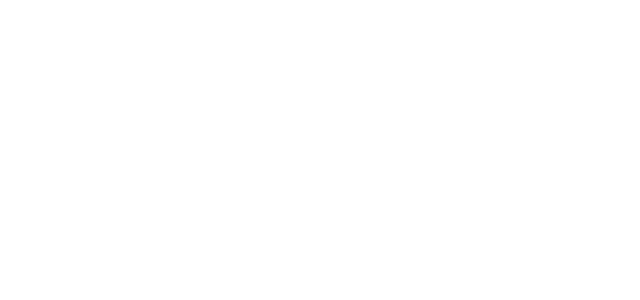
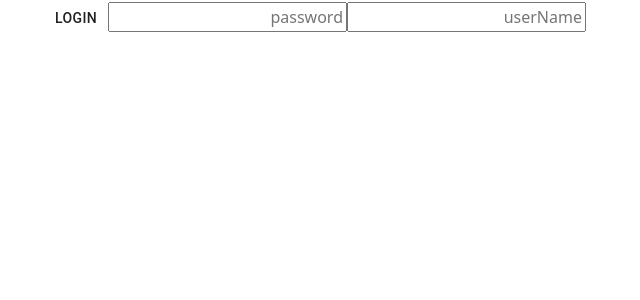
Before and after one commit to RivkiRaizner/Business-project-react, a React (Create React App) app: page /login_manager in a window 1280 px wide. Before the commit this address had no page. Shown: the top 300 px of the page, without its empty margins (325-965 px from the left). Built offline with nearby package versions, Linux system fonts and the light colour scheme.

Commit message:
login is working

```diff
--- a/src/App.js
+++ b/src/App.js
@@ -4,6 +4,7 @@ import { Route, Router, Routes } from 'react-router-dom';
 import Home from './components/Home';
 import About_us from './components/About_us';
 import Schedule_meeting from './components/Schedule_meeting';
+import Login from './components/Login';
 
 
 function App() {
@@ -14,6 +15,7 @@ function App() {
        <Route exact path="/" element={<Home/>}/>
        <Route exact path="/about_us" element={<About_us/>}/>
        <Route exact path="/schedule_meeting" element={<Schedule_meeting/>}/>
+       <Route exact path="/login_manager" element={<Login/>}/>
      </Routes>
     </div>
   );
--- a/src/components/Home.jsx
+++ b/src/components/Home.jsx
@@ -9,6 +9,8 @@ const Home = () => {
             {/* <About_us/> */}
             <Link to="/about_us">About us</Link>
             <Link to="/schedule_meeting">schedule a meeting</Link>
+            <Link to="/login_manager">login manager</Link>
+
 
         </div>
     )
--- /dev/null
+++ b/src/components/Login.jsx
@@ -0,0 +1,36 @@
+import React from "react";
+import { useState } from "react";
+import axios from 'axios';
+import Button from '@material-ui/core/Button'
+import Put_user_details from './Put_user_details'
+
+
+const Login=()=>
+{
+const [name,setName]=useState(" ");
+const [password,setPassword]=useState(" ");
+const id="3f979457-2d01-4d11-a8a3-84fe7d2cfb41";
+
+
+ const sumbitLogin= async() => {
+    try{ let dataManeger=await axios.get(`https://meetings-test.herokuapp.com/user/${id}`);
+        if(dataManeger.data.password===password && dataManeger.data.username===name)
+            <Put_user_details id={id}/>
+         }
+    catch (err){
+        console.error(err);
+    }
+
+
+  }
+
+
+    return(
+        <>
+            <input type="text" placeholder="userName"  onChange={(e) => setName(e.target.value)}></input>
+            <input type="text" placeholder="password" onChange={(e) => setPassword(e.target.value)}></input>
+            <Button  onClick={() => {sumbitLogin();}} >Login</Button>
+        </>
+    )
+}
+export default Login;
```
Also changed, not shown: 1 other file (tests, documents, lock files or other folders).
